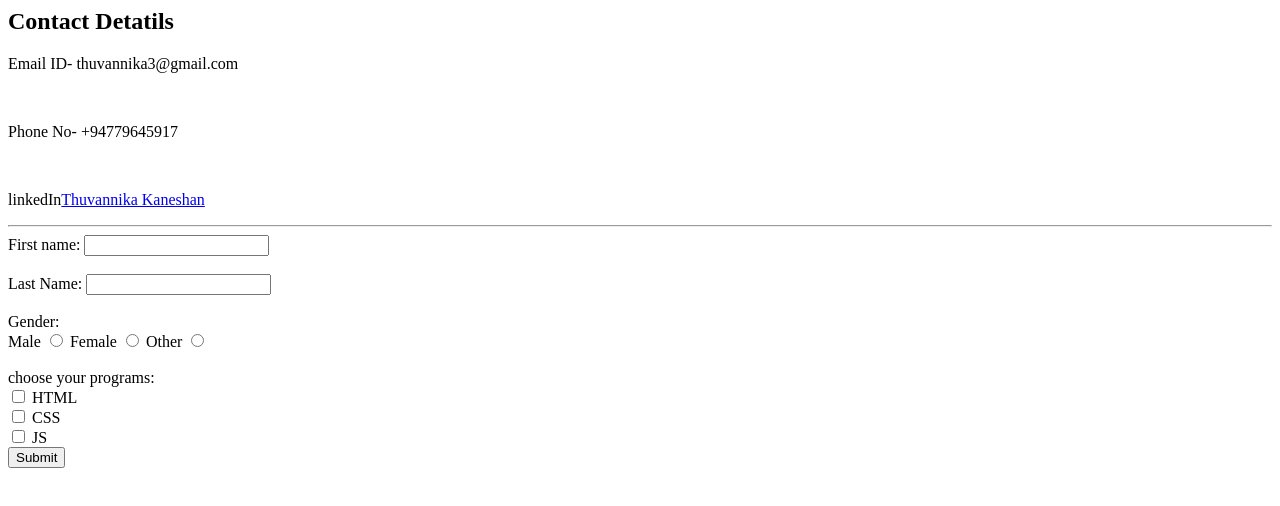
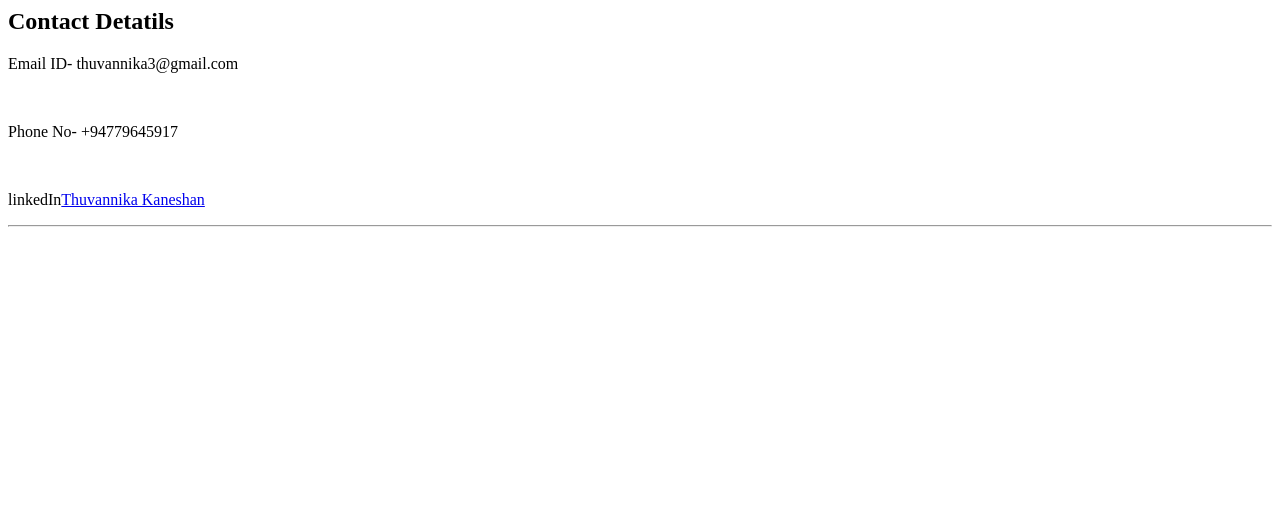
Before and after one commit to Thuvannika/CV-html, a plain HTML site: page contanct.html in a window 1280 px wide. Drawn offline with Linux system fonts and the light colour scheme.

Commit message:
Update contanct.html

```diff
--- a/contanct.html
+++ b/contanct.html
@@ -10,26 +10,6 @@
         <br/>
         <p>linkedIn<a href="https://www.linkedin.com/feed/" target="_blank">Thuvannika Kaneshan</a></p>
         <hr />
-        <form action="">
-            <label for="fname">First name:</label>
-            <input type="text"/><br/><br/>
-            <lable for="lname">Last Name:</lable>
-            <input type="text"/><br/><br/>
-            <lable for="gender">Gender:</lable><br/>
-            <lable for="gender">Male</lable>
-            <input type="radio"name="gender">
-            <lable for="gender">Female</lable>
-            <input type="radio"name="gender">
-            <lable for="gender">Other</lable>
-            <input type="radio"name="gender"><br/><br/>
-            <lable for="subjects">choose your programs:</lable><br/>
-            <input type="checkbox" name="subject1" id="subjects" /">
-            <lable for="subject">HTML</lable><br/>
-            <input type="checkbox"name="subject2" id="subjects" /">
-            <lable for="subject">CSS</lable><br/>
-            <input type="checkbox"name="subject3" id="subjects" /">
-            <lable for="subject">JS</lable><br/>
-            <input type="submit" value="Submit"/>
-        </form>
+
     </body>
 </html>
```
